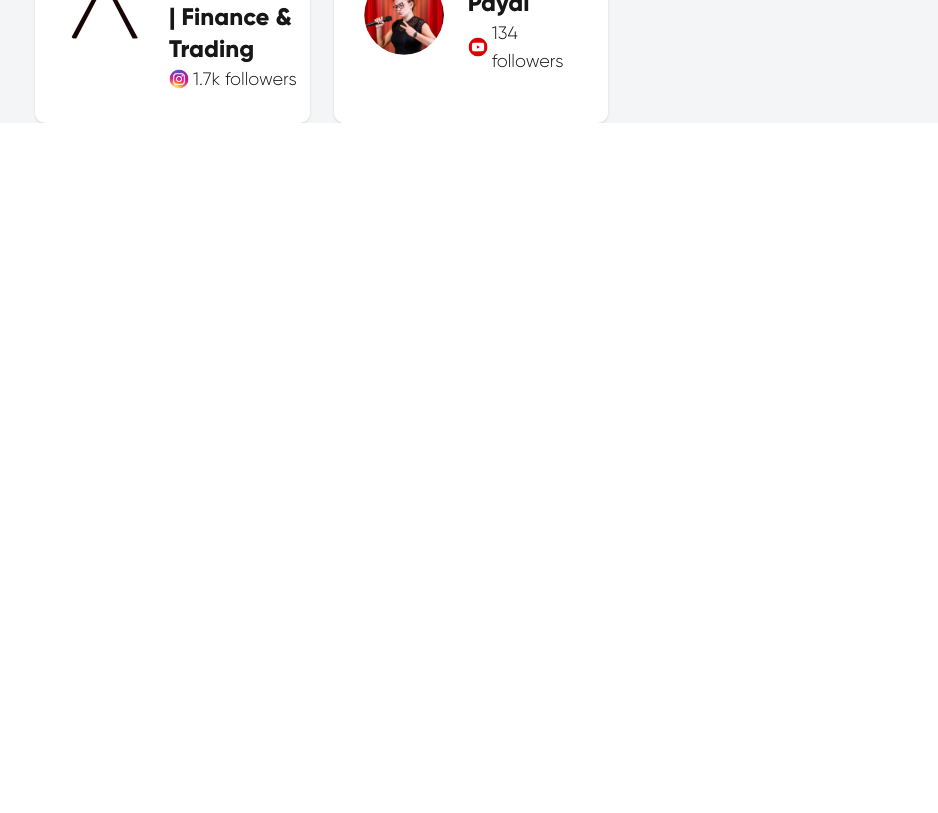
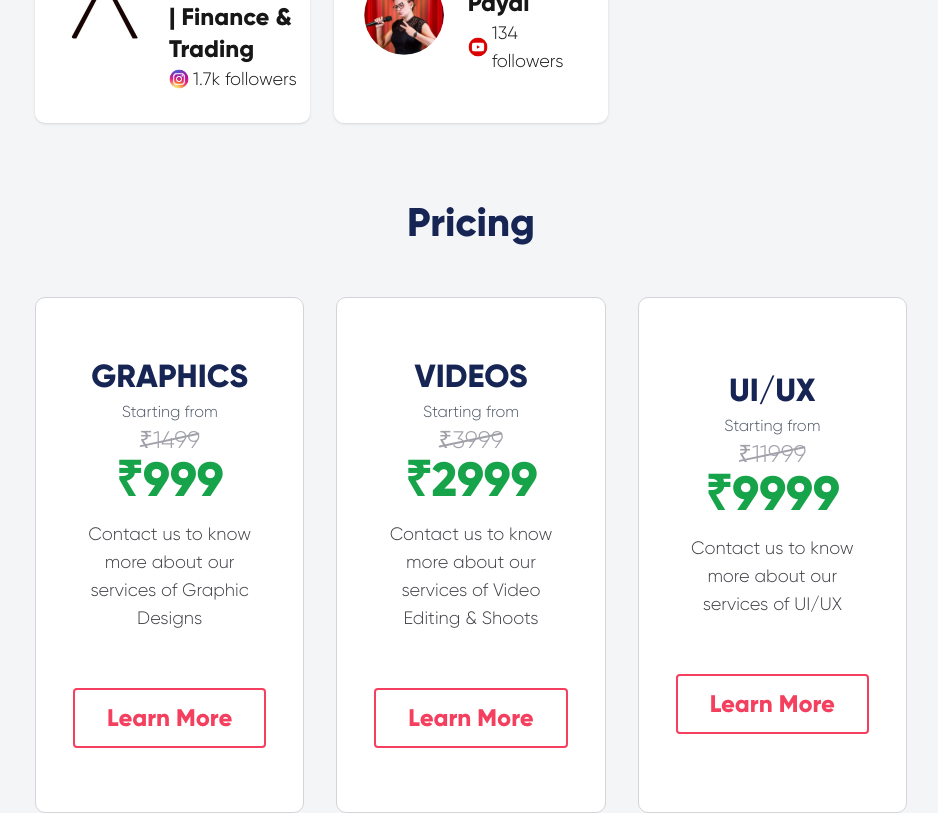
Before and after one commit to CREO-Designs/letscreo, a Next.js app: page / in a window 1280 px wide. Shown: the part 2680-3493 px from the top of the page, without its empty margins (169-1107 px from the left). Before the commit the page ends 2803 px from the top, so only its background shows below. Built offline with nearby package versions, Linux system fonts and the light colour scheme.

Commit message:
feat: Add Pricing component to Home page

```diff
--- a/app/page.tsx
+++ b/app/page.tsx
@@ -1,6 +1,7 @@
 import BrandsShowcase from "@/components/BrandsShowcase";
 import Creators from "@/components/Creators";
 import HeroSection from "@/components/HeroSection";
+import Pricing from "@/components/Pricing";
 import PromotionStrip from "@/components/PromotionStrip";
 
 export default function Home() {
@@ -10,6 +11,7 @@ export default function Home() {
       <PromotionStrip />
       <BrandsShowcase />
       <Creators />
+      <Pricing />
     </main>
   );
 }
--- /dev/null
+++ b/components/Pricing.tsx
@@ -0,0 +1,71 @@
+import Image, { StaticImageData } from "next/image";
+import Heading from "./Heading";
+import Section from "./Section";
+import Box from "./Box";
+import Link from "next/link";
+import Card from "./Card";
+
+export default function Pricing() {
+  const pricing = [
+    {
+      title: "GRAPHICS",
+      startingPrice: "₹1499",
+      discountedPrice: "₹999",
+      description:
+        "Contact us to know more about our services of Graphic Designs",
+      link: "/",
+    },
+    {
+      title: "VIDEOS",
+      startingPrice: "₹3999",
+      discountedPrice: "₹2999",
+      description:
+        "Contact us to know more about our services of Video Editing & Shoots",
+      link: "/",
+    },
+    {
+      title: "UI/UX",
+      startingPrice: "₹11999",
+      discountedPrice: "₹9999",
+      description: "Contact us to know more about our services of UI/UX",
+      link: "/",
+    },
+  ];
+  return (
+    <Section>
+      <Heading>Pricing</Heading>
+      <div className="flex flex-col gap-4 sm:grid sm:grid-cols-3 sm:gap-6 md:gap-8 2xl:gap-[40px]">
+        {pricing.map((item) => (
+          <Card
+            key={item.title}
+            className="flex flex-col items-center justify-center px-6 py-9 sm:px-6 sm:py-8 md:px-9 md:py-16"
+          >
+            <h3 className="mb-[10px] text-center text-base font-extrabold uppercase text-blue-950 sm:text-xl md:text-[32px]">
+              {item.title}
+            </h3>
+            <span className="text-center text-xs font-light text-gray-600 md:text-base">
+              Starting from
+            </span>
+            <div className="relative flex items-center justify-center">
+              <div className="absolute w-full -rotate-12 rounded border border-zinc-400"></div>
+              <span className="text-center text-xs font-light uppercase text-zinc-400 sm:text-base md:text-2xl">
+                {item.startingPrice}
+              </span>
+            </div>
+            <span className="mb-4 text-center text-2xl font-extrabold text-green-600 sm:text-[32px] md:text-5xl">
+              {item.discountedPrice}
+            </span>
+            <span className="mb-4 text-center text-xs font-light text-zinc-700 md:mb-14 md:text-lg">
+              {item.description}
+            </span>
+            <Link href={item.link}>
+              <button className="rounded border-2 border-rose-500 px-[18px] py-3 text-center text-sm font-extrabold leading-none text-rose-500 hover:bg-rose-500 hover:text-white hover:shadow sm:px-6 sm:py-4 sm:text-base md:px-8 md:py-3 md:text-2xl">
+                Learn More
+              </button>
+            </Link>
+          </Card>
+        ))}
+      </div>
+    </Section>
+  );
+}
```
